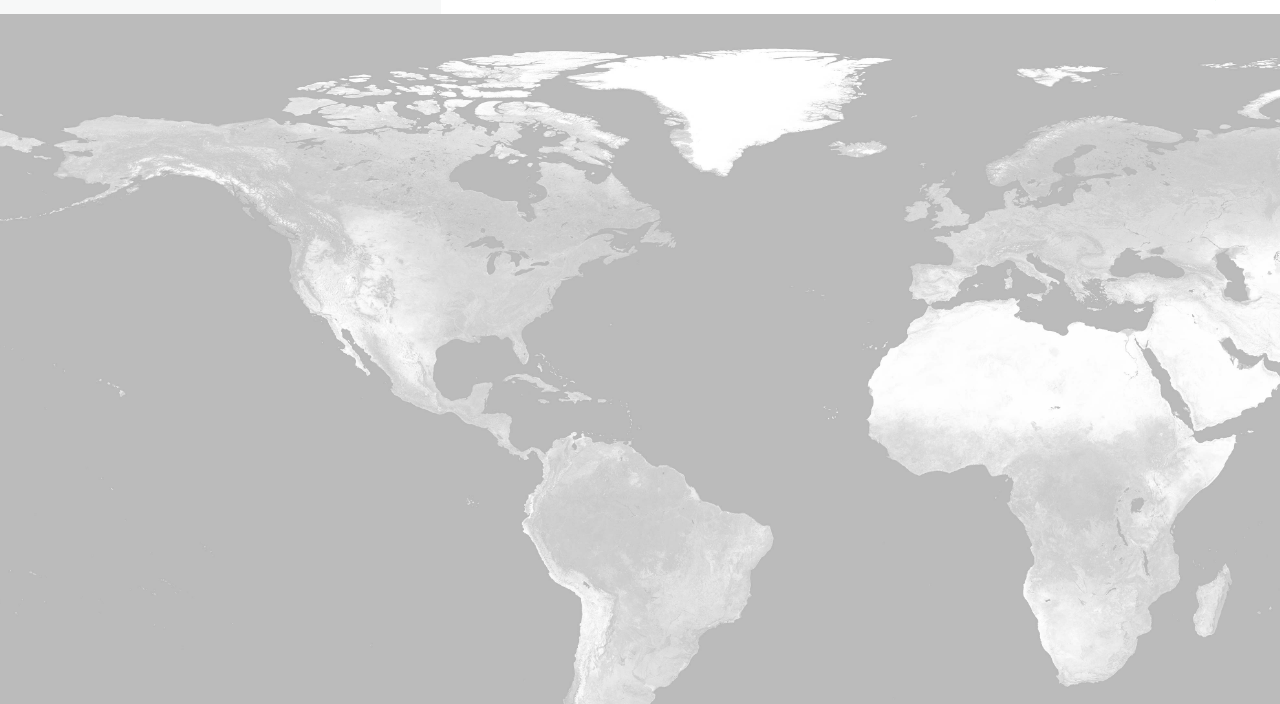
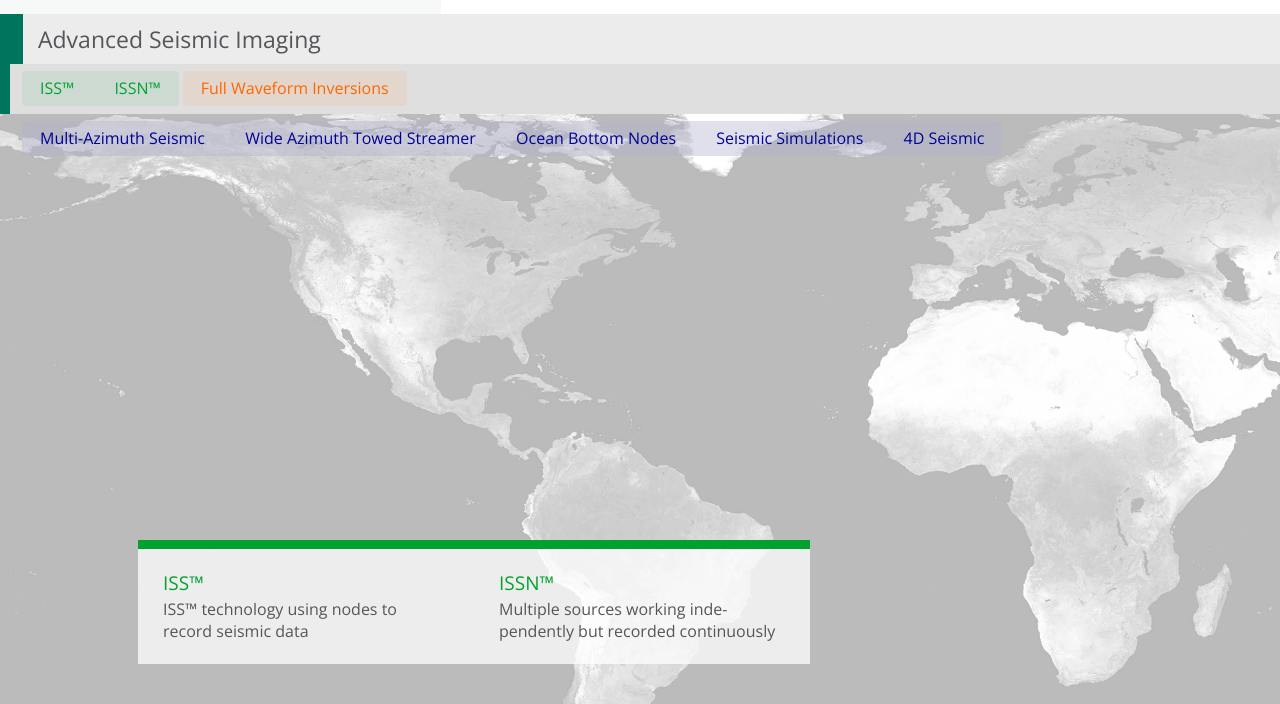
Before and after one commit to RobertDaleSmith/bp-otc-2015, a website: page www/index.html in a window 1280 px wide. Shown: the part 96-800 px from the top of the page. Drawn offline with nearby package versions, Linux system fonts and the light colour scheme.

Commit message:
Adds UI elements for projects section.

```diff
--- a/www/css/style.css
+++ b/www/css/style.css
@@ -44,6 +44,7 @@ html, body{
 	background-color: #bbbbbb;
 
 	overflow: hidden;
+	text-align: left;
 
 }
 
@@ -52,7 +53,8 @@ html, body{
 #header_wrapper{
 
 	display: inline-block;
-	position: relative;
+	position: absolute;
+	top: 0px; left: 0px;
 	width: 100%; height: 110px;
 
 	background-color: #ffffff;
@@ -291,6 +293,169 @@ html, body{
 			}
 
 /* HEADER -- end */
+
+
+/* SUBMENU -- start */
+
+	#sub_menu_wrapper{
+
+		display: inline-block;
+		position: absolute;
+		top:110px; left: 0px;
+		width: 100%; height: 100px;
+
+		z-index: 45;
+
+		border-color: #56565a;
+
+	}
+		#sub_menu_wrapper .title{
+			display: inline-block;
+			position: relative;
+			float: left;
+			width: 100%; height: 50px;
+			line-height: 50px;
+
+			border-style: solid;
+			border-width: 0 0 0 23px;
+			border-color: inherit;
+
+			background-color: #ececec;
+
+			color: #56565a;
+
+			padding: 0 0 0 15px;
+
+			font-size: 23px;
+		}
+
+		#sub_menu_wrapper .menu{
+			display: inline-block;
+			position: relative;
+			float: left;
+			width: 100%; height: 50px;
+
+
+			border-style: solid;
+			border-width: 0 0 0 10px;
+			border-color: inherit;
+
+			background-color: #dfdfdf;
+
+			padding: 0 10px;
+		}
+			#sub_menu_wrapper .menu .btn{
+
+				display: inline-block;
+				position: relative;
+				float: left;
+				width: auto; height: 35px;
+				line-height: 35px;
+
+				margin: 7px 2px 8px 2px;
+				border-radius: 4px;
+				cursor: pointer;
+
+			}
+
+			#sub_menu_wrapper .menu .btn.green{
+				background-color: rgba(178,211,188,0.4);
+				color: #00a22f;
+			}
+			#sub_menu_wrapper .menu .btn.green:hover,
+			#sub_menu_wrapper .menu .btn.green:active{
+				background-color: rgba(178,211,188,1.0);
+				color: #00a22f;
+			}
+
+			#sub_menu_wrapper .menu .btn.orange{
+				background-color: rgba(229,199,178,0.4);
+				color: #ff6600;
+			}
+			#sub_menu_wrapper .menu .btn.orange:hover,
+			#sub_menu_wrapper .menu .btn.orange:active{
+				background-color: rgba(229,199,178,1.0);
+				color: #ff6600;
+			}
+
+			#sub_menu_wrapper .menu .btn.blue{
+				background-color: rgba(178,178,209,0.4);
+				color: #000099;
+			}
+			#sub_menu_wrapper .menu .btn.blue:hover,
+			#sub_menu_wrapper .menu .btn.blue:active{
+				background-color: rgba(178,178,209,1.0);
+				color: #000099;
+			}
+
+				#sub_menu_wrapper .menu .btn .item{
+
+					display: inline-block;
+					position: relative;
+
+					width: auto; height: 35px;
+
+					padding: 0 18px;
+
+					font-size: 16px;
+
+				}
+
+/* SUBMENU -- end */
+
+
+/* SUB_DETAILS -- start */
+
+	#sub_details_wrapper{
+
+		display: inline-block;
+		position: absolute;
+		bottom: 40px; left: 138px;
+		width: auto; height: 124px;
+
+		z-index: 45;
+
+		border-style: solid;
+		border-width: 9px 0 0 0;
+		border-color: #56565a;
+
+		background-color: rgba(255,255,255,0.74);
+
+	}
+
+		#sub_details_wrapper .item{
+
+			display: inline-block;
+			position: relative;
+			float: left;
+			height: 100%; width: 336px;
+
+			padding: 25px 25px 0;
+
+		}
+
+			#sub_details_wrapper .item .title{
+
+				height: 18px;
+				line-height: 18px;
+
+				font-size: 19px;
+				/*font-weight: 600;*/
+				color: #00a22f;
+
+			}
+
+			#sub_details_wrapper .item .description{
+
+				margin: 6px 0 0 0;
+				line-height: 22px;
+
+				font-size: 16px;
+				color: #56565a;
+
+			}
+
+/* SUB_DETAILS -- end */
 
 
 /* FOOTER -- start */
--- a/www/index.html
+++ b/www/index.html
@@ -245,6 +245,42 @@
 
 				</div>
 
+				<div id="sub_menu_wrapper" style="border-color:#00745d;">
+
+					<div class="title">Advanced Seismic Imaging</div>
+
+					<div class="menu">
+						<div class="btn green">
+							<div class="item">ISS™</div>
+							<div class="item">ISSN™</div>
+						</div>
+						<div class="btn orange">
+							<div class="item">Full Waveform Inversions</div>
+						</div>
+						<div class="btn blue">
+							<div class="item">Multi-Azimuth Seismic</div>
+							<div class="item">Wide Azimuth Towed Streamer</div>
+							<div class="item">Ocean Bottom Nodes</div>
+							<div class="item">Seismic Simulations</div>
+							<div class="item">4D Seismic</div>
+						</div>
+					</div>
+
+				</div>
+
+				<div id="sub_details_wrapper" style="border-color:#00a22f;">
+
+					<div class="item">
+						<div class="title">ISS™</div>
+						<div class="description">ISS™ technology using nodes to record seismic data</div>
+					</div>
+					<div class="item">
+						<div class="title">ISSN™</div>
+						<div class="description">Multiple sources working inde-pendently but recorded continuously</div>
+					</div>
+
+				</div>
+
 				<div id="content_wrapper">
 
 					<div id="map_viewport">
--- a/www/js/data.js
+++ b/www/js/data.js
@@ -6,7 +6,7 @@ BP.data = {
 		    "title":"Alaska",
 		    "left":false,
 		    "description":"Alaska BP is the largest gross producer of oil in Alaska and operates 13 oil fields on the North Slope, including the supergiant Prudhoe Bay.",
-		    "disclaimer":"Designer Gas is a registered trademark of BP plc | Designer Water and LoSal are registered trademarks of BP plc | Bright Water is a trademark of Nalco Energy Services",
+		    "disclaimer":"Designer Gas is a registered trade mark of BP plc | Designer Water and LoSal are registered trade marks of BP plc | Bright Water is a trade mark of Nalco Energy Services",
 		    "location":{
 		        "x":"197",
 		        "y":"88"
@@ -92,7 +92,7 @@ BP.data = {
 		    "title":"Algeria",
 		    "left":true,
 		    "description":"Major gas business, with two large gas developments — In Salah (dry gas) and In Amenas (wet gas) — both in partnership with Sonatrach and Statoil.",
-		    "disclaimer":"ISS is a registered trademark of BP plc",
+		    "disclaimer":"ISS is a registered trade mark of BP plc",
 		    "location":{
 		        "x":"986",
 		        "y":"321"
@@ -201,7 +201,7 @@ BP.data = {
 		    "title":"Azerbaijan",
 		    "left":false,
 		    "description":"BP, with partners, is developing the giant high pressure Shah Deniz gas field and moving into the next phase of development of the supergiant ACG.",
-		    "disclaimer":"20K is a trademark of BP plc | Designer Gas is a registered trademark of BP plc | Bright Water is a registered trademark of Nalco Energy Services",
+		    "disclaimer":"20K is a trade mark of BP plc | Designer Gas is a registered trade mark of BP plc | Bright Water is a registered trade mark of Nalco Energy Services",
 		    "location":{
 		        "x":"1207",
 		        "y":"258"
@@ -378,7 +378,7 @@ BP.data = {
 		    "title":"Canada",
 		    "left":false,
 		    "description":"Developing energy from Canada’s oil sands, the third-largest crude reserves in the world, as well as offshore frontiers such as the Arctic and Nova Scotia.",
-		    "disclaimer":"ISS is a registered trademark of BP plc | Designer Steam trademark of BP plc",
+		    "disclaimer":"ISS is a registered trade mark of BP plc | Designer Steam trade mark of BP plc",
 		    "location":{
 		        "x":"343",
 		        "y":"146"
@@ -432,7 +432,7 @@ BP.data = {
 		    "title":"Egypt",
 		    "left":true,
 		    "description":"Sustaining oil production plateau in the Gulf of Suez and opening up a new gas business in the Nile Delta.",
-		    "disclaimer":"Designer Water and LoSal are registered trademark of BP plc | 20K is a trademark of BP plc | Bright Water is a trademark of Nalco Energy Services",
+		    "disclaimer":"Designer Water and LoSal are registered trade mark of BP plc | 20K is a trade mark of BP plc | Bright Water is a trade mark of Nalco Energy Services",
 		    "location":{
 		        "x":"1104",
 		        "y":"298"
@@ -510,7 +510,7 @@ BP.data = {
 		    "title":"Gulf of Mexico",
 		    "left":false,
 		    "description":"Largest leaseholder in the deepwater Gulf of Mexico, owning more than 650 gross blocks in water depths of 1,200 feet or greater.",
-		    "disclaimer":"Designer Water and LoSal are registered trademark of BP plc | 20K is a trademark of BP plc",
+		    "disclaimer":"Designer Water and LoSal are registered trade mark of BP plc | 20K is a trade mark of BP plc",
 		    "location":{
 		        "x":"456",
 		        "y":"326"
@@ -672,7 +672,7 @@ BP.data = {
 		    "title":"Indonesia",
 		    "left":true,
 		    "description":"Significant LNG hub at Tangguh, with material potential in the region for unconventionals",
-		    "disclaimer":"ISSN is a trademark of BP plc",
+		    "disclaimer":"ISSN is a trade mark of BP plc",
 		    "location":{
 		        "x":"1674",
 		        "y":"485"
@@ -740,7 +740,7 @@ BP.data = {
 		    "title":"Iraq",
 		    "left":true,
 		    "description":"In partnership with Iraqi State Oil Marketing Organisation and CNPC, BP is aiming to almost treble output from the supergiant Rualia to 2.8 million barrels per day.",
-		    "disclaimer":"ISSN is a trademark of BP plc",
+		    "disclaimer":"ISSN is a trade mark of BP plc",
 		    "location":{
 		        "x":"1197",
 		        "y":"305"
@@ -782,7 +782,7 @@ BP.data = {
 		    "title":"North America",
 		    "left":false,
 		    "description":"Top-quality unconventional business, leveraging decades of ‘know-how’ in drilling and completions at scale.",
-		    "disclaimer":"ISS is a registered trademark of BP plc | ISSN is a trademark of BP plc",
+		    "disclaimer":"ISS is a registered trade mark of BP plc | ISSN is a trade mark of BP plc",
 		    "location":{
 		        "x":"341",
 		        "y":"229"
@@ -861,7 +861,7 @@ BP.data = {
 		    "title":"North Sea",
 		    "left":true,
 		    "description":"Maximizing recovery from this maturing basin with world-class imaging, reservoir management and enhanced oil recovery.",
-		    "disclaimer":"Designer gas is a registered trademark of BP plc | ISS, Designer Water, and LoSal are registered trademarks of BP plc",
+		    "disclaimer":"Designer gas is a registered trade mark of BP plc | ISS, Designer Water, and LoSal are registered trade marks of BP plc",
 		    "location":{
 		        "x":"953",
 		        "y":"135"
@@ -980,7 +980,7 @@ BP.data = {
 		    "title":"Norway",
 		    "left":false,
 		    "description":"New offshore projects and keen focus on life of field extension, push BP Norge’s plans out to 2050.",
-		    "disclaimer":"Designer Gas is a registered trademark of BP plc",
+		    "disclaimer":"Designer Gas is a registered trade mark of BP plc",
 		    "location":{
 		        "x":"971",
 		        "y":"167"
@@ -1059,7 +1059,7 @@ BP.data = {
 		    "title":"Oman",
 		    "left":false,
 		    "description":"Full Field development of giant Khazzan tight gas field will involve drilling 300 wells over 15 years, to deliver plateau production of a billion cubic feet gas per day.",
-		    "disclaimer":"ISS is a registered trademark of BP plc",
+		    "disclaimer":"ISS is a registered trade mark of BP plc",
 		    "location":{
 		        "x":"1256",
 		        "y":"360"
@@ -1163,7 +1163,7 @@ BP.data = {
 		    "title":"Trinidad & Tobago",
 		    "left":false,
 		    "description":"Huge gas business, averaging approximately two billion standard cubic feet daily sold each day. Increasingly, production is moving subsea and into deepwater.",
-		    "disclaimer":"ISS is a registered trademark of BP plc",
+		    "disclaimer":"ISS is a registered trade mark of BP plc",
 		    "location":{
 		        "x":"608",
 		        "y":"417"
@@ -1278,7 +1278,8 @@ BP.data = {
 
 				{	"id":"alaska",
 					"title":"Alaska",
-					"left":false,
+					"left":true,
+					"under":true,
 					"color":["orange"],
 					"location":{
 						"x":"197",
@@ -1298,7 +1299,7 @@ BP.data = {
 
 				{   "id":"angola",
 				    "title":"Angola",
-				    "left":true,
+				    "left":false,
 					"color":["orange", "blue"],
 				    "location":{
 				        "x":"1001",
@@ -1338,7 +1339,8 @@ BP.data = {
 
 				{   "id":"egypt",
 				    "title":"Egypt",
-				    "left":true,
+				    "left":false,
+				    "under":true,
 					"color":["orange", "blue"],
 				    "location":{
 				        "x":"1104",
@@ -1371,8 +1373,8 @@ BP.data = {
 				    "left":true,
 					"color":["green"],
 				    "location":{
-				        "x":"1197",
-				        "y":"305"
+				        "x":"1202",
+				        "y":"299"
 				    }
 				},
 
@@ -1389,7 +1391,7 @@ BP.data = {
 
 				{   "id":"northAmerica",
 				    "title":"North America",
-				    "left":false,
+				    "left":true,
 				    "color":["green", "blue"],
 				    "location":{
 				        "x":"341",
@@ -1419,8 +1421,8 @@ BP.data = {
 
 				{   "id":"oman",
 				    "title":"Oman",
-				    "left":true,
-				    "under":true,
+				    "left":false,
+				    "under":false,
 				    "color":["green"],
 				    "location":{
 				        "x":"1256",
@@ -1431,6 +1433,7 @@ BP.data = {
 				{   "id":"trinidad",
 				    "title":"Trinidad & Tobago",
 				    "left":false,
+				    "under":true,
 				    "color":["green", "orange", "blue"],
 				    "location":{
 				        "x":"608",
```
